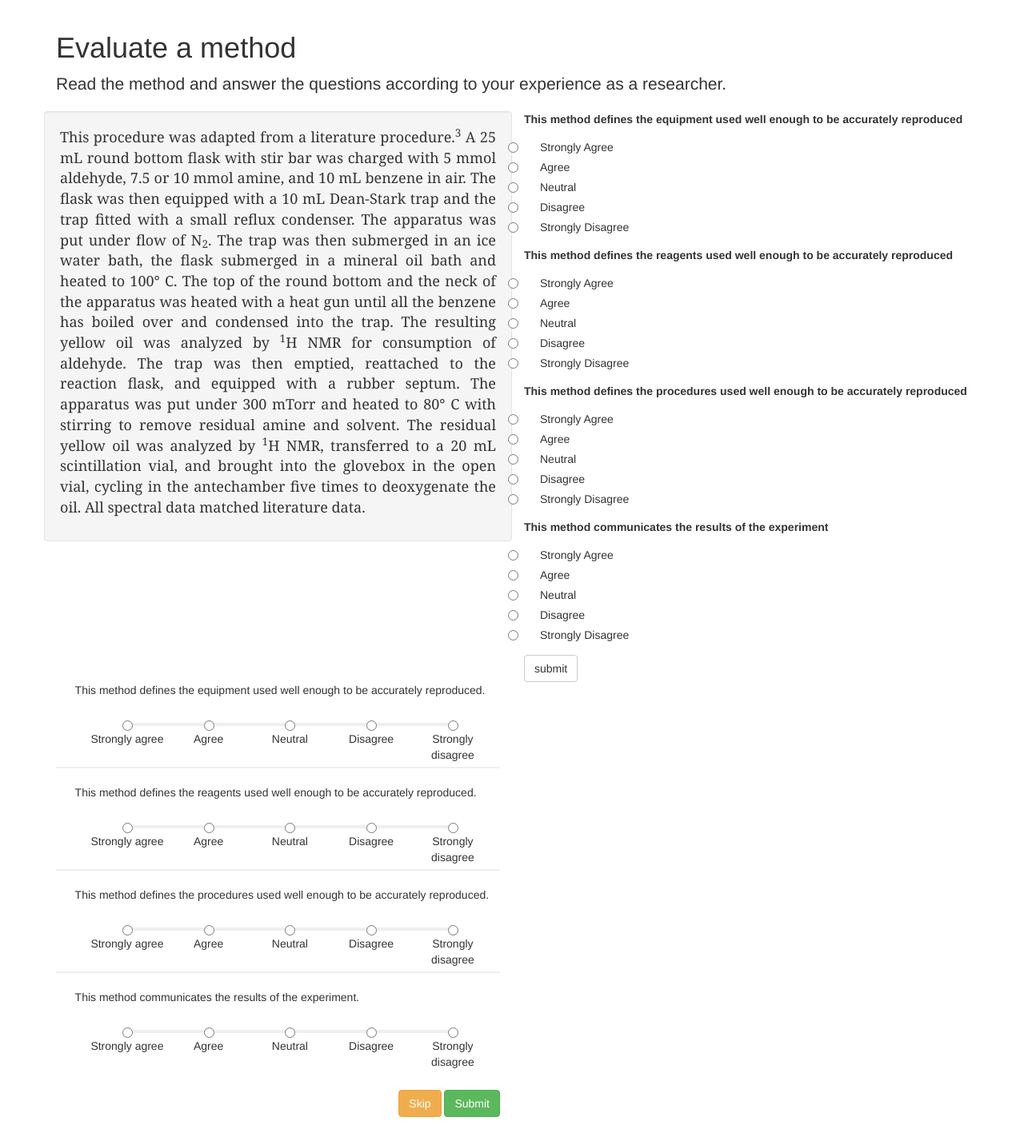
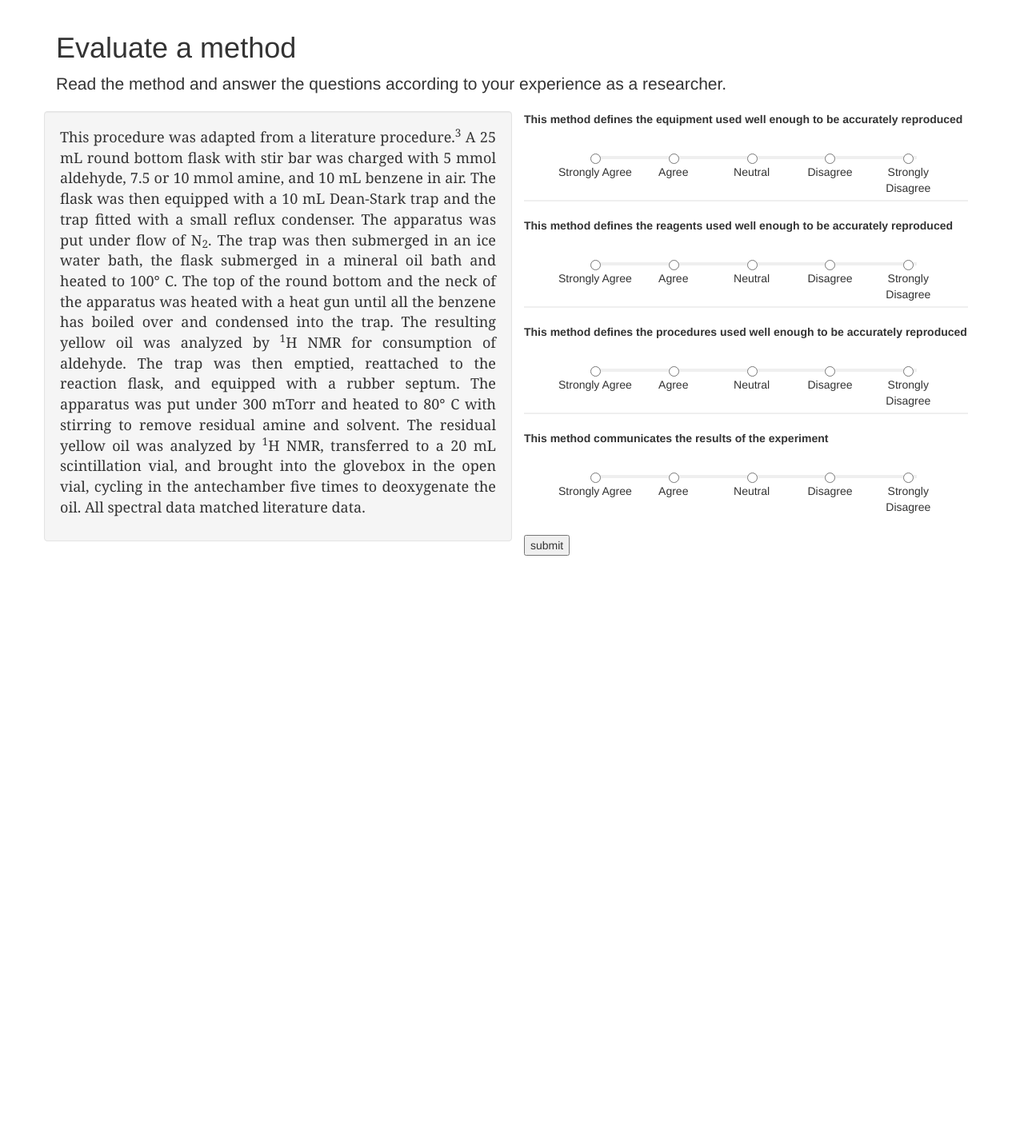
Before and after one commit to cthoyt/methodalyze, a Flask app: page / in a window 1280 px wide. Shown: the part 51-1478 px from the top of the page at 80% size. After the commit the page ends 746 px from the top, so only its background shows below. Run offline with Flask 2, Linux system fonts and the light colour scheme; some libraries are stand-ins or nearby versions.

Commit message:
Update evaluate template

```diff
--- a/src/methodalyze/templates/evaluate.html
+++ b/src/methodalyze/templates/evaluate.html
@@ -26,7 +26,7 @@
             margin-bottom: 10px;
         }
 
-        form .likert {
+        form ul {
             list-style: none;
             width: 100%;
             margin: 20px 0;
@@ -34,11 +34,11 @@
             border-bottom: 2px solid #efefef;
         }
 
-        form .likert:last-of-type {
+        form ul:last-of-type {
             border-bottom: 0;
         }
 
-        form .likert:before {
+        form ul:before {
             content: '';
             position: relative;
             top: 11px;
@@ -49,14 +49,14 @@
             width: 78%;
         }
 
-        form .likert li {
+        form ul li {
             display: inline-block;
             width: 19%;
             text-align: center;
             vertical-align: top;
         }
 
-        form .likert li input[type=radio] {
+        form ul li input[type=radio] {
             display: block;
             position: relative;
             top: 0;
@@ -64,7 +64,7 @@
             margin-left: -6px;
         }
 
-        form .likert li label {
+        form ul li label {
             width: 100%;
             font-weight: normal;
         }
@@ -96,6 +96,7 @@
 
 {% block content %}
     <div class="container">
+        {{ util.flashed_messages(dismissible=True, container=False) }}
         <h1>Evaluate a method</h1>
         <p class="lead">Read the method and answer the questions according to your experience as a researcher.</p>
 
@@ -116,59 +117,19 @@
                     times to deoxygenate the oil. All spectral data matched literature data.
                 </p>
             </div>
-            <div class="col-lg-6">
-                {{ wtf.quick_form(form, form_type='horizontal', button_map={'submit_button': 'btn btn-primary'}) }}
-            </div>
 
             <div class="col-lg-6">
-                <form action="https://y.scolby.com/">
-                    <label class="statement">This method defines the equipment used well enough to be accurately
-                        reproduced.</label>
-                    <ul class="likert">
-                        <li><input type="radio" name="likert1" value="strong_agree"><label>Strongly agree</label></li>
-                        <li><input type="radio" name="likert1" value="agree"><label>Agree</label></li>
-                        <li><input type="radio" name="likert1" value="neutral"><label>Neutral</label></li>
-                        <li><input type="radio" name="likert1" value="disagree"><label>Disagree</label></li>
-                        <li><input type="radio" name="likert1" value="strong_disagree"><label>Strongly disagree</label>
-                        </li>
-                    </ul>
-
-                    <label class="statement">This method defines the reagents used well enough to be accurately
-                        reproduced.</label>
-                    <ul class="likert">
-                        <li><input type="radio" name="likert2" value="strong_agree"><label>Strongly agree</label></li>
-                        <li><input type="radio" name="likert2" value="agree"><label>Agree</label></li>
-                        <li><input type="radio" name="likert2" value="neutral"><label>Neutral</label></li>
-                        <li><input type="radio" name="likert2" value="disagree"><label>Disagree</label></li>
-                        <li><input type="radio" name="likert2" value="strong_disagree"><label>Strongly disagree</label>
-                        </li>
-                    </ul>
-
-                    <label class="statement">This method defines the procedures used well enough to be accurately
-                        reproduced.</label>
-                    <ul class="likert">
-                        <li><input type="radio" name="likert3" value="strong_agree"><label>Strongly agree</label></li>
-                        <li><input type="radio" name="likert3" value="agree"><label>Agree</label></li>
-                        <li><input type="radio" name="likert3" value="neutral"><label>Neutral</label></li>
-                        <li><input type="radio" name="likert3" value="disagree"><label>Disagree</label></li>
-                        <li><input type="radio" name="likert3" value="strong_disagree"><label>Strongly disagree</label>
-                        </li>
-                    </ul>
-
-                    <label class="statement">This method communicates the results of the experiment.</label>
-                    <ul class="likert">
-                        <li><input type="radio" name="likert4" value="strong_agree"><label>Strongly agree</label></li>
-                        <li><input type="radio" name="likert4" value="agree"><label>Agree</label></li>
-                        <li><input type="radio" name="likert4" value="neutral"><label>Neutral</label></li>
-                        <li><input type="radio" name="likert4" value="disagree"><label>Disagree</label></li>
-                        <li><input type="radio" name="likert4" value="strong_disagree"><label>Strongly disagree</label>
-                        </li>
-                    </ul>
-
-                    <div class="pull-right">
-                        <button class="btn btn-warning">Skip</button>
-                        <button class="btn btn-success" type="submit">Submit</button>
-                    </div>
+                <form action class="form" method="post" role="form">
+                    {{ form.csrf_token }}
+                    {{ form.equipment.label }}
+                    {{ form.equipment }}
+                    {{ form.reagents.label }}
+                    {{ form.reagents }}
+                    {{ form.procedure.label }}
+                    {{ form.procedure }}
+                    {{ form.communication.label }}
+                    {{ form.communication }}
+                    {{ form.submit }}
                 </form>
             </div>
         </div>
```
